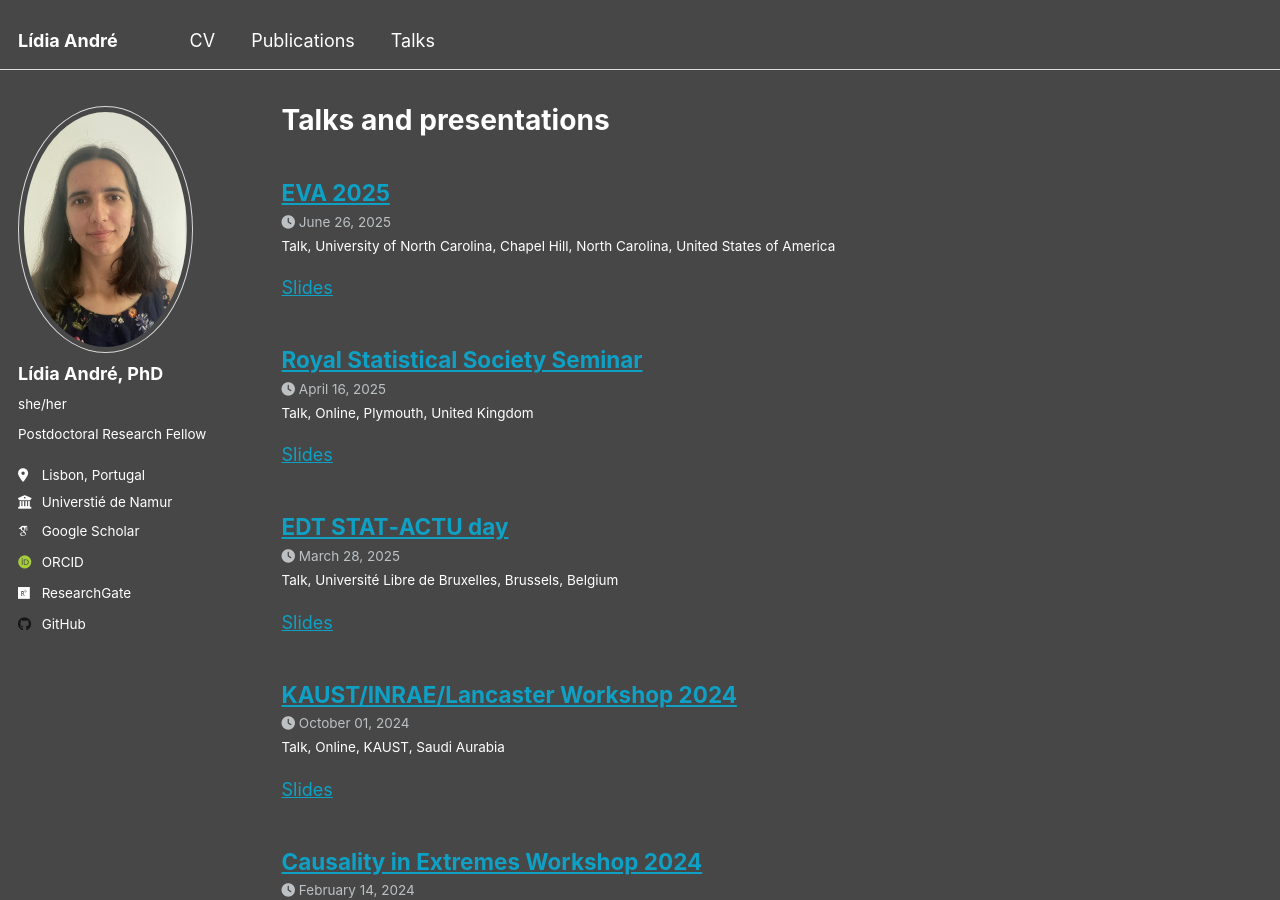
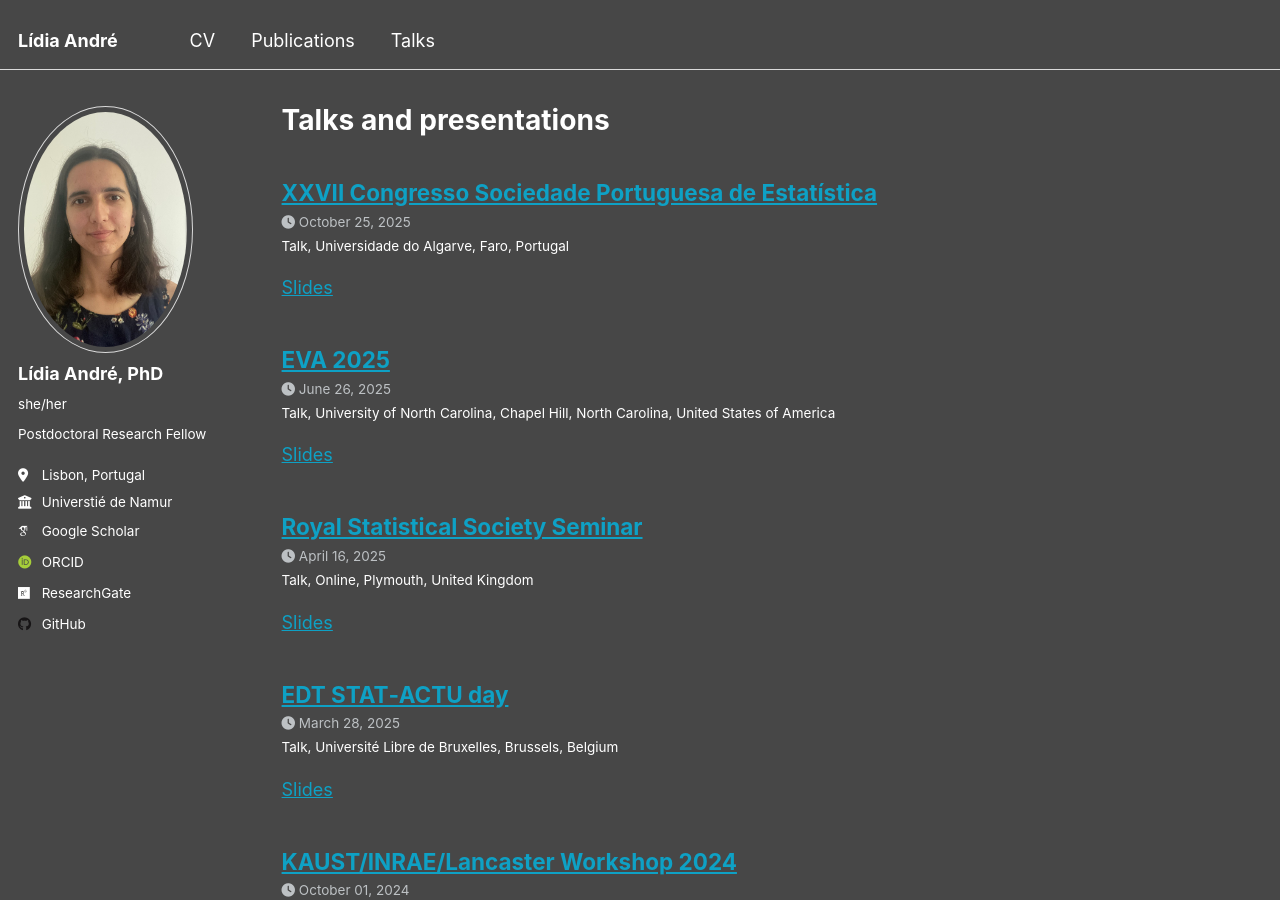
Before and after one commit to lidiamandre/lidiamandre.github.io, a Jekyll site: the page built from _pages/talks.html, in a window 1280 px wide and 900 px high. Built offline with Jekyll 4.4.1, drawn with Linux system fonts in a browser that asks for light colours; some web fonts are replaced.

Commit message:
update talks

```diff
--- /dev/null
+++ b/_talks/SPE2025.md
@@ -0,0 +1,10 @@
+---
+title: "XXVII Congresso Sociedade Portuguesa de Estatística"
+collection: talks
+type: "Talk"
+venue: "Universidade do Algarve"
+date: 2025-10-25
+location: "Faro, Portugal"
+---
+
+[Slides](/files/SPE2025.pdf)
```
Also changed, not shown: _pages/cv.md (+2 -2 lines), 1 other file.
